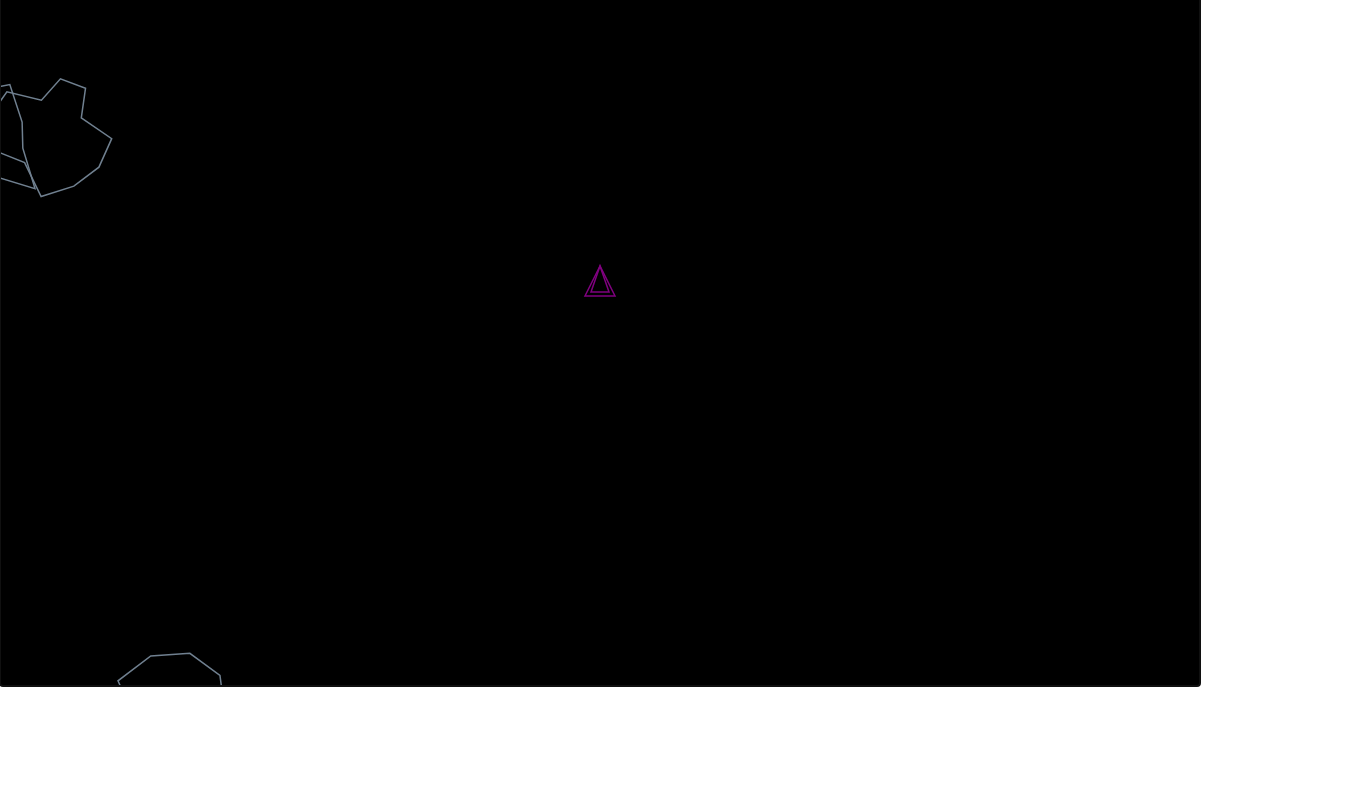
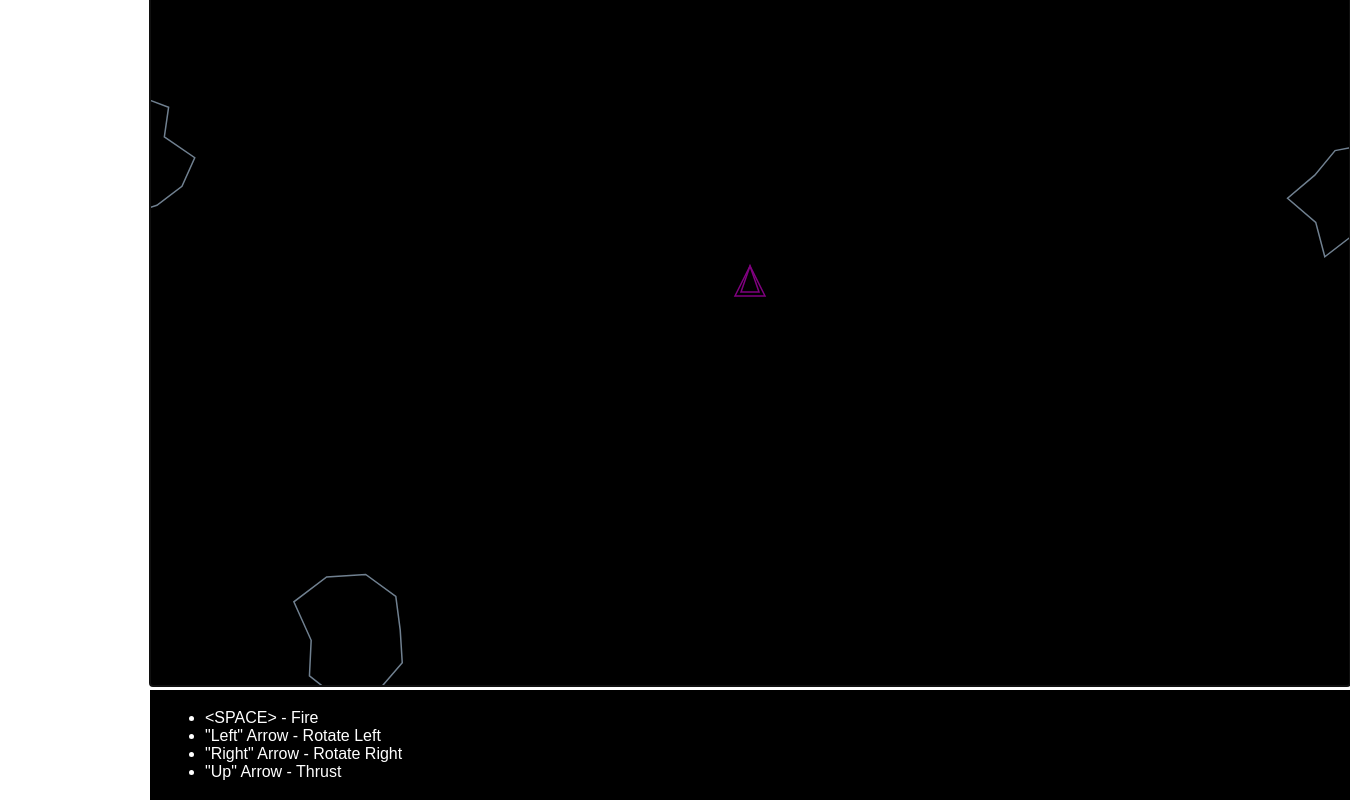
Before and after one commit to snerks/asteroids-react-ts-01, a React (Create React App) app: page / in a window 1280 px wide. Shown: the part 114-914 px from the top of the page, 1350 px wide, since content can reach past the window. Before the commit the page ends 804 px from the top, so only its background shows below. Built offline with nearby package versions, Linux system fonts and the light colour scheme; the HTML template or start-up script is replaced by a standard one.

Commit message:
Add Instructions

```diff
--- a/src/components/game.tsx
+++ b/src/components/game.tsx
@@ -970,6 +970,7 @@ class Game extends React.Component<GameProps, GameState> {
 
     return (
       // tslint:disable-next-line:jsx-no-string-ref
+      <div style={{ margin: "0 150px" }}>
         <canvas
           // Allow key handlers to work
           tabIndex={1}
@@ -983,6 +984,23 @@ class Game extends React.Component<GameProps, GameState> {
           // tslint:disable-next-line:jsx-no-lambda
           onKeyUp={e => this.handleKeyUp(e)}
         />
+        <div
+          style={{
+            backgroundColor: "black",
+            color: "white",
+            padding: "3px 15px",
+            width: "1170px"
+          }}
+        >
+          <ul>
+            <li>&lt;SPACE&gt; - Fire</li>
+
+            <li>"Left" Arrow - Rotate Left</li>
+            <li>"Right" Arrow - Rotate Right</li>
+            <li>"Up" Arrow - Thrust</li>
+          </ul>
+        </div>
+      </div>
     );
   }
 
```
Lines whose indentation alone changed are shown as unchanged.
